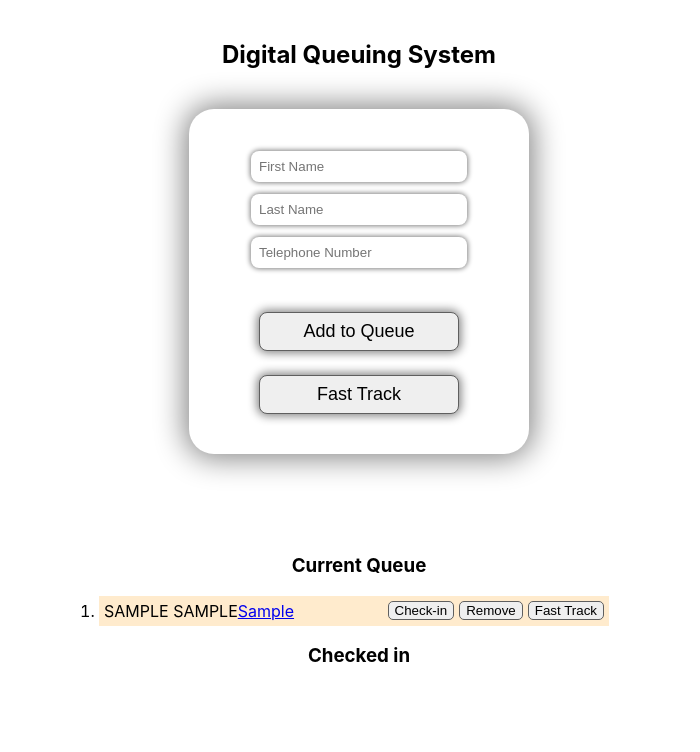
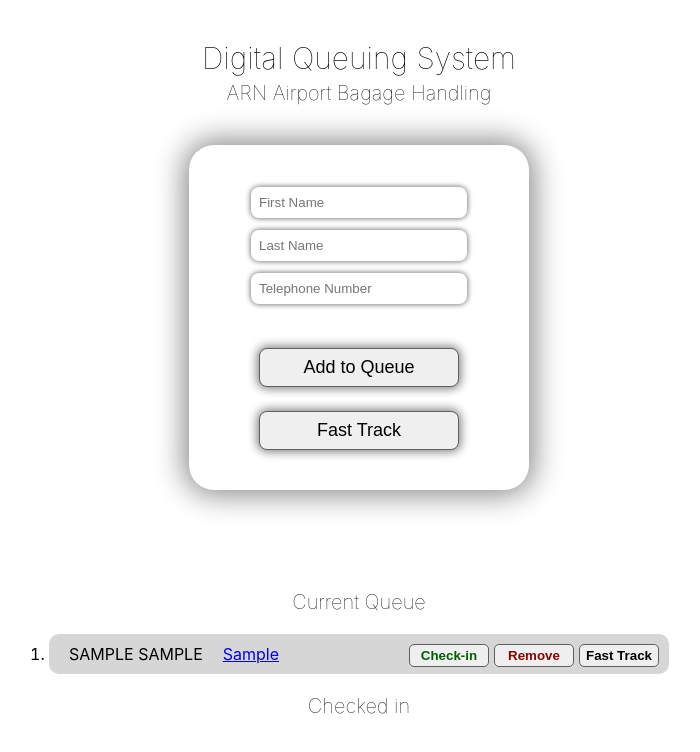
Before and after one commit to VidarRehn/Queueing-System, a plain HTML site: page index.html in a window 1280 px wide. Both pictures are taken after typing "Sample", "Sample", "Sample" into the empty fields and a click on the button "Add to Queue". Shown: the whole page, without its empty margins (281-981 px from the left). Drawn offline with Linux system fonts and the light colour scheme.

Commit message:
some changes to CSS mainly

```diff
--- a/index.html
+++ b/index.html
@@ -8,8 +8,11 @@
     <link rel="stylesheet" href="style.css">
 </head>
 <body>
-    <div id="header">
-        <h2>Digital Queuing System</h2>
+    <div class="header">
+        <h1>Digital Queuing System</h1>
+    </div>
+    <div class="header">
+        <h3>ARN Airport Bagage Handling</h3>
     </div>
     <div id="input-container">
         <div class="child-container">
--- a/main.js
+++ b/main.js
@@ -8,6 +8,7 @@ let checkedInList = document.querySelector("#checked-in");
 let firstName = document.querySelector("#first-name");
 let lastName = document.querySelector("#last-name");
 let telephoneNumber = document.querySelector("#telephone");
+
 
 [addButton, fastTrackButtonMain].forEach((button) =>{
     button.addEventListener("click", (x)=> {
@@ -28,6 +29,7 @@ let telephoneNumber = document.querySelector("#telephone");
         fastTrackButton.innerText = "Fast Track";
         fastTrackButton.classList.add("fast-track-button-in-list");
         let checkInButton = document.createElement("button");
+        checkInButton.classList.add("check-in-button");
         checkInButton.innerText = "Check-in";
 
         newInput.append(nameSpan);
--- a/style.css
+++ b/style.css
@@ -1,5 +1,19 @@
 body {
     font-family: -apple-system, BlinkMacSystemFont, 'Segoe UI', Roboto, Oxygen, Ubuntu, Cantarell, 'Open Sans', 'Helvetica Neue', sans-serif;
+}
+
+h1 {
+    font-weight: lighter;
+    font-size: 30px;
+}
+
+h3 {
+    font-weight: lighter;
+    font-size: 20px;
+}
+
+.header h3 {
+    margin-top: -35px;
 }
 
 button:hover {
@@ -16,7 +30,7 @@ button:hover {
     box-shadow: 0 0 30px 4px rgb(131 131 131);
 }
 
-#input-container, #header, #list-container{
+#input-container, .header, #list-container{
     text-align: center;
     margin-top: 40px;
     background-color:white;
@@ -44,25 +58,37 @@ input {
 #list-container {
     margin: auto;
     margin-top: 100px;
-    width: 600px;
+    width: 700px;
 }
 
 li {
-    min-width: 300px;
-    max-width: 500px;
-    background-color: blanchedalmond;
+    width: 600px;
+    background-color: rgb(214, 214, 214);
     margin-top: 10px;
-    padding: 5px;
+    padding: 10px;
     text-align: left;
+    border-radius: 10px 10px;
 }
 
 li button {
     float: right;
+    width: 80px;
     margin-left: 5px;
     border-radius: 5px 5px;
     border: 1px solid rgb(95, 95, 95);
+    padding: 3px;
+    font-weight: bold;
+}
+
+.full-name {
+    padding-left: 10px;
+    padding-right: 20px;
 }
 
 .check-in-button {
-    background-color: rgb(198, 228, 198);
+    color: rgb(0, 95, 0);
 }
+
+.delete-button {
+    color: rgb(133, 6, 6);
+}
```
